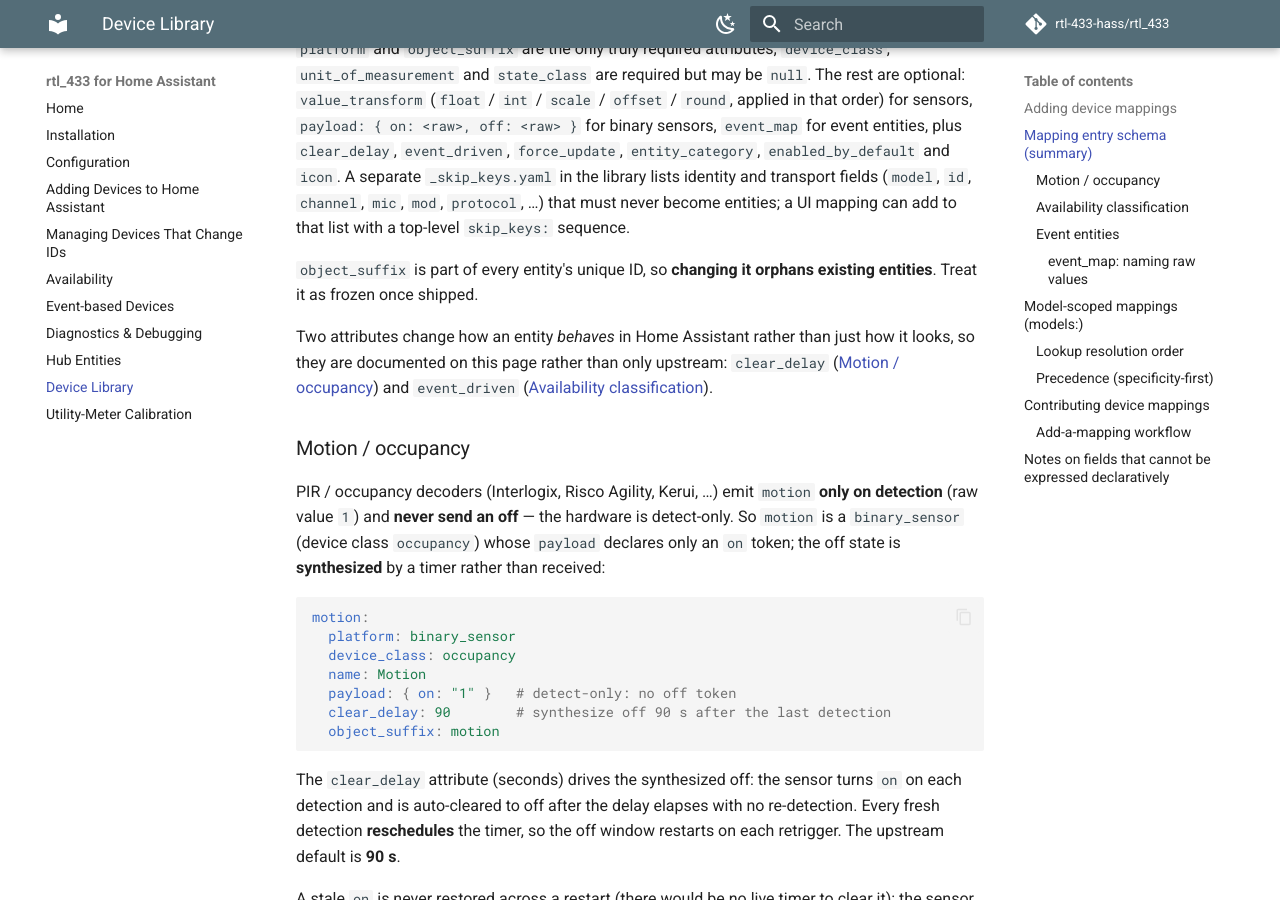
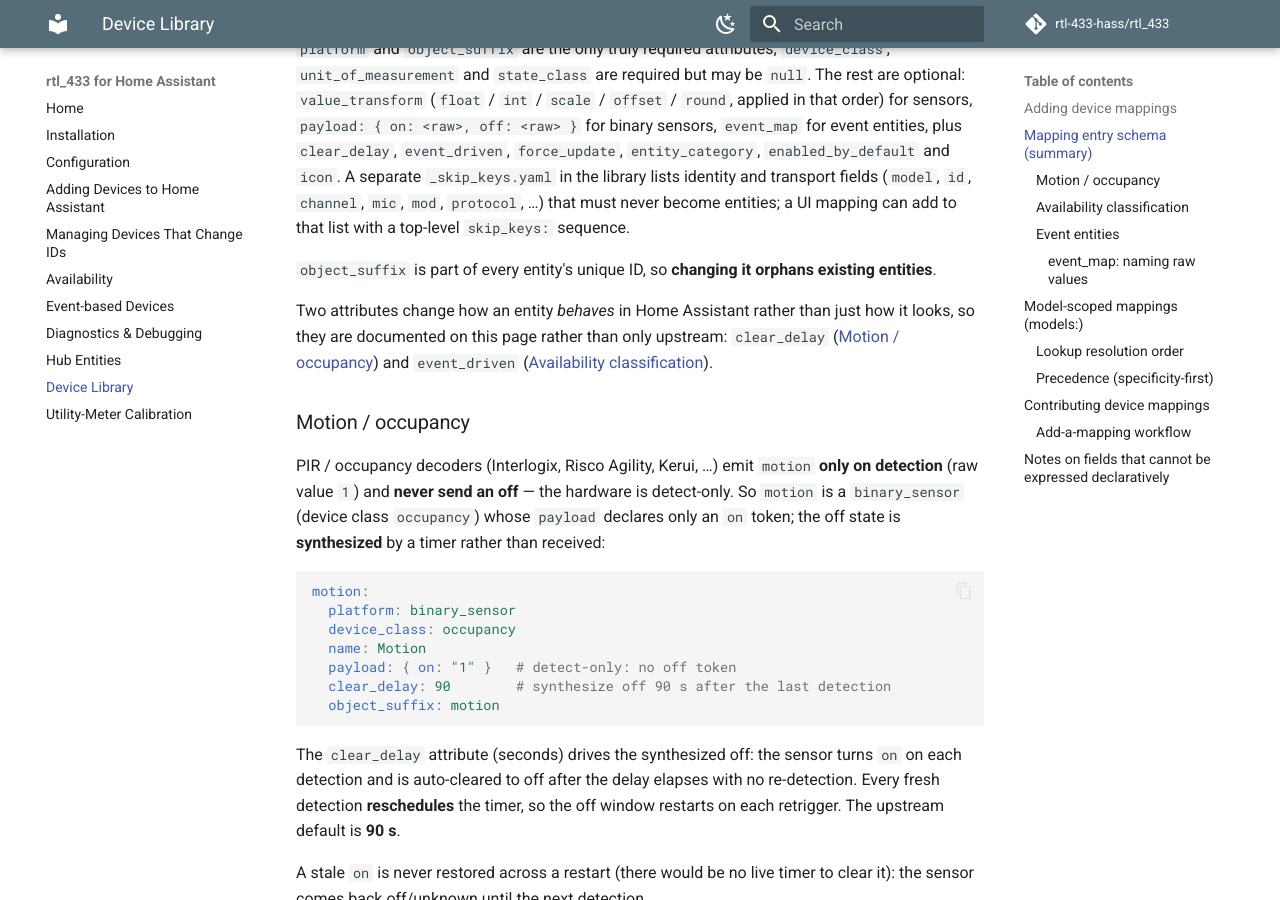
Before and after one commit to rtl-433-hass/rtl_433, an MkDocs documentation site: the page built from docs/device-library.md, in a window 1280 px wide and 900 px high, scrolled down 3263 px. Built offline with MkDocs 1.6.1 and Material for MkDocs 9.7.7, drawn with Linux system fonts in a browser that asks for light colours; comment, search, counter and statistics services are not loaded; the version menu is left out.

Commit message:
docs: drop the frozen-once-shipped aside
Co-Authored-By: Claude Opus 5 <noreply@anthropic.com>
Claude-Session: https://claude.ai/code/session_018HhtFuqBNovRCKpDqLKD2v

```diff
--- a/docs/device-library.md
+++ b/docs/device-library.md
@@ -149,7 +149,7 @@ lists identity and transport fields (`model`, `id`, `channel`, `mic`, `mod`,
 list with a top-level `skip_keys:` sequence.
 
 `object_suffix` is part of every entity's unique ID, so **changing it orphans
-existing entities**. Treat it as frozen once shipped.
+existing entities**.
 
 Two attributes change how an entity *behaves* in Home Assistant rather than just
 how it looks, so they are documented on this page rather than only upstream:
```
